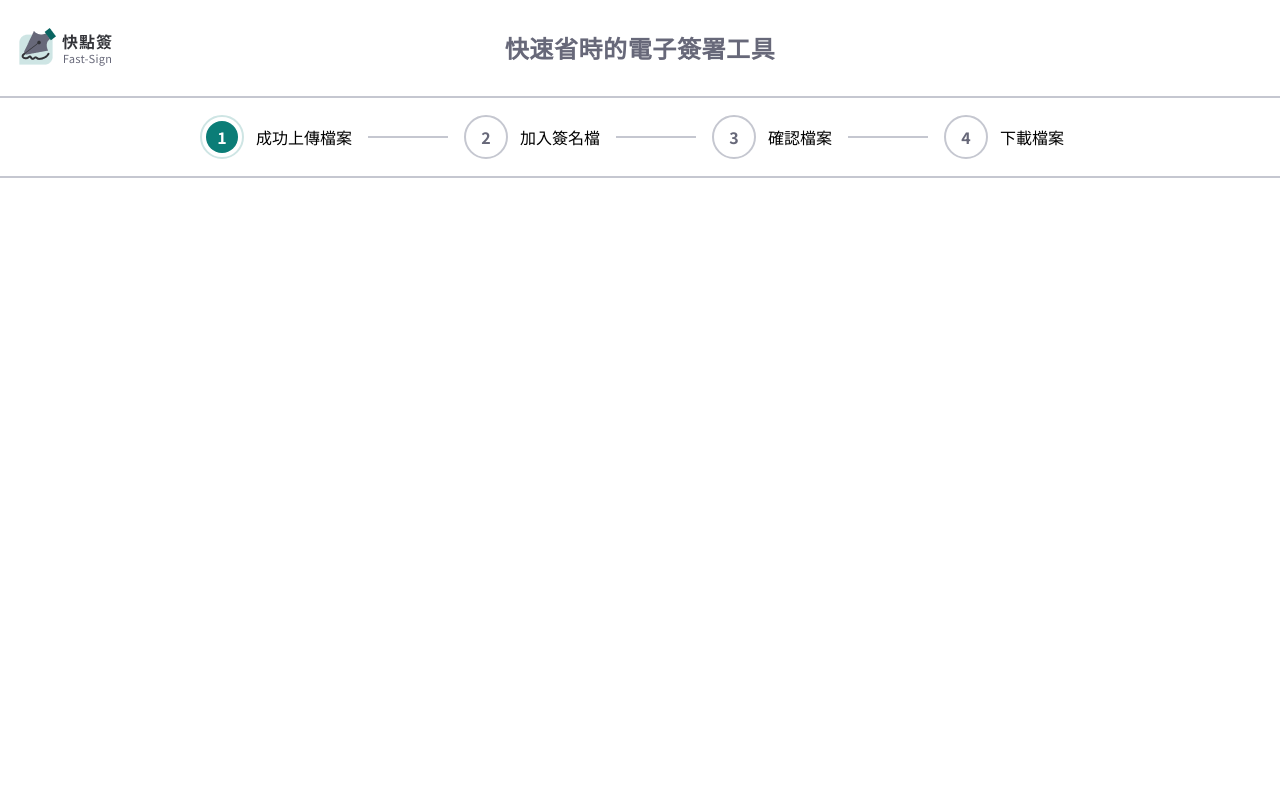
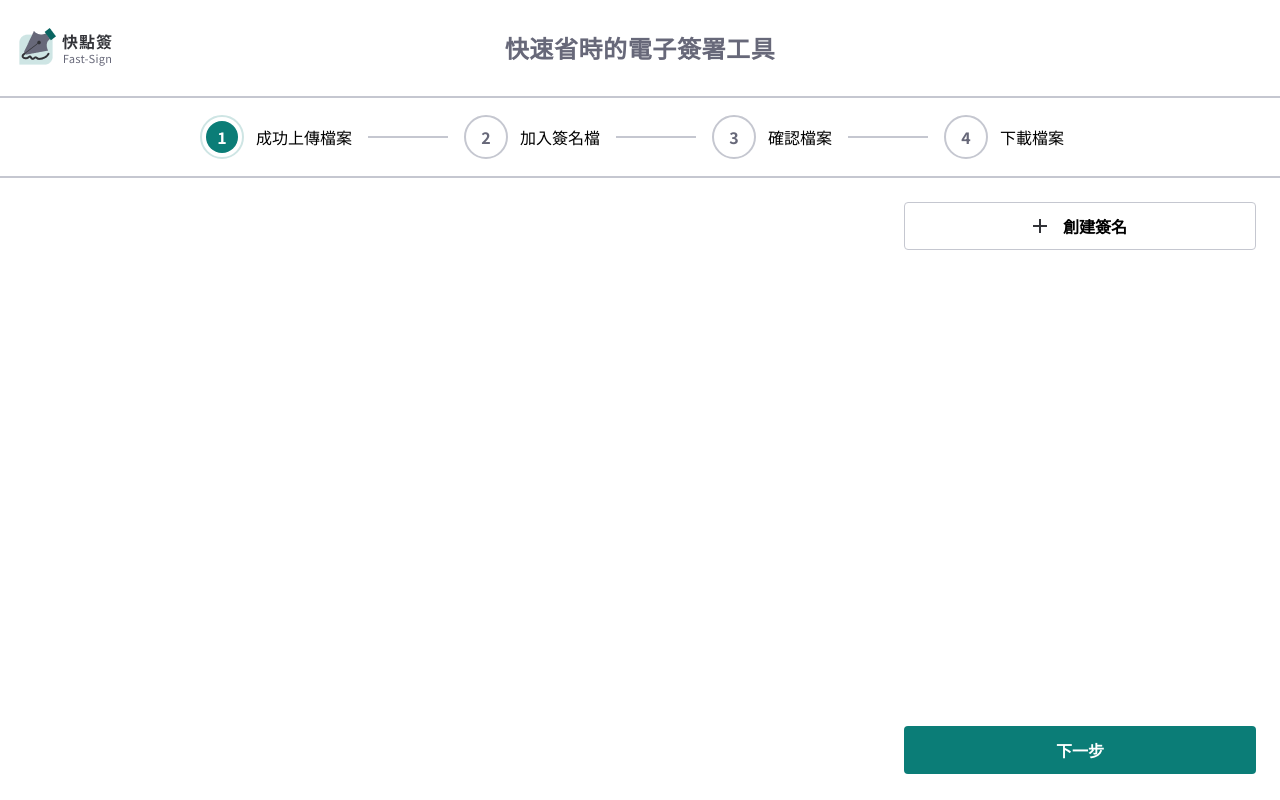
Before and after one commit to Link1515/thef2e-2022-pdf-signing, a React (Vite) app: page /edit in a window 1280 px wide. Built offline with nearby package versions, Linux system fonts and the light colour scheme; what simple-zustand-devtools would draw is missing.

Commit message:
build edit panel

```diff
--- /dev/null
+++ b/src/components/EditPanel.tsx
@@ -0,0 +1,22 @@
+import iconPlus from '../assets/images/icons/plus.png'
+
+const EditPanel = () => {
+  return (
+    <div className="flex flex-col p-6">
+      <div className="mb-auto">
+        <button className="flex h-12 w-full items-center justify-center gap-4 rounded border border-gray font-semibold">
+          <img src={iconPlus} alt="plus" />
+          創建簽名
+        </button>
+      </div>
+
+      <footer>
+        <button className="h-12 w-full rounded bg-primary font-bold text-white">
+          下一步
+        </button>
+      </footer>
+    </div>
+  )
+}
+
+export default EditPanel
--- a/src/components/PdfPreview.tsx
+++ b/src/components/PdfPreview.tsx
@@ -20,9 +20,9 @@ const PdfPreview = () => {
         )
 
         const canvas = await handlePdf.getCanvas(baseFilePageProxy, {
-          containerWidth: previewBox.current.clientWidth,
+          containerWidth: previewBox.current.clientWidth - 40,
           containerHeight: window.innerHeight - 180,
-          scale: 'fullHeight'
+          scale: 'fullWidth'
         })
         if (!canvas) return
 
@@ -35,7 +35,11 @@ const PdfPreview = () => {
   }, [])
 
   return (
-    <div ref={previewBox}>
+    <div
+      ref={previewBox}
+      className="overflow-auto py-4"
+      style={{ height: window.innerHeight - 180 + 'px' }}
+    >
       <Stage
         ref={stage}
         width={baseFile.previewSize.width}
--- a/src/pages/Edit.tsx
+++ b/src/pages/Edit.tsx
@@ -1,11 +1,15 @@
 import Stepbar from '../components/Stepbar'
 import PdfPreview from '../components/PdfPreview'
+import EditPanel from '../components/EditPanel'
 
 const Edit = () => {
   return (
     <>
       <Stepbar />
-      <PdfPreview />
+      <div className="grid grid-cols-[auto_400px]">
+        <PdfPreview />
+        <EditPanel />
+      </div>
     </>
   )
 }
```
Also changed, not shown: src/assets/images/icons/plus.png (added).
